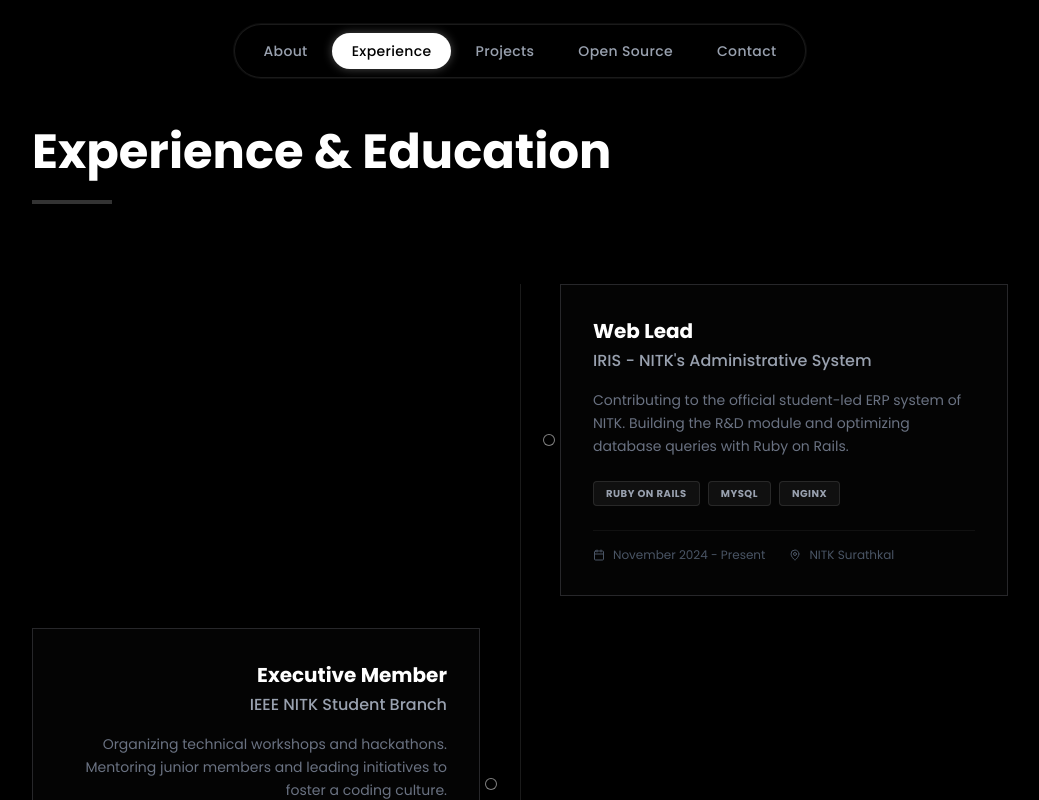
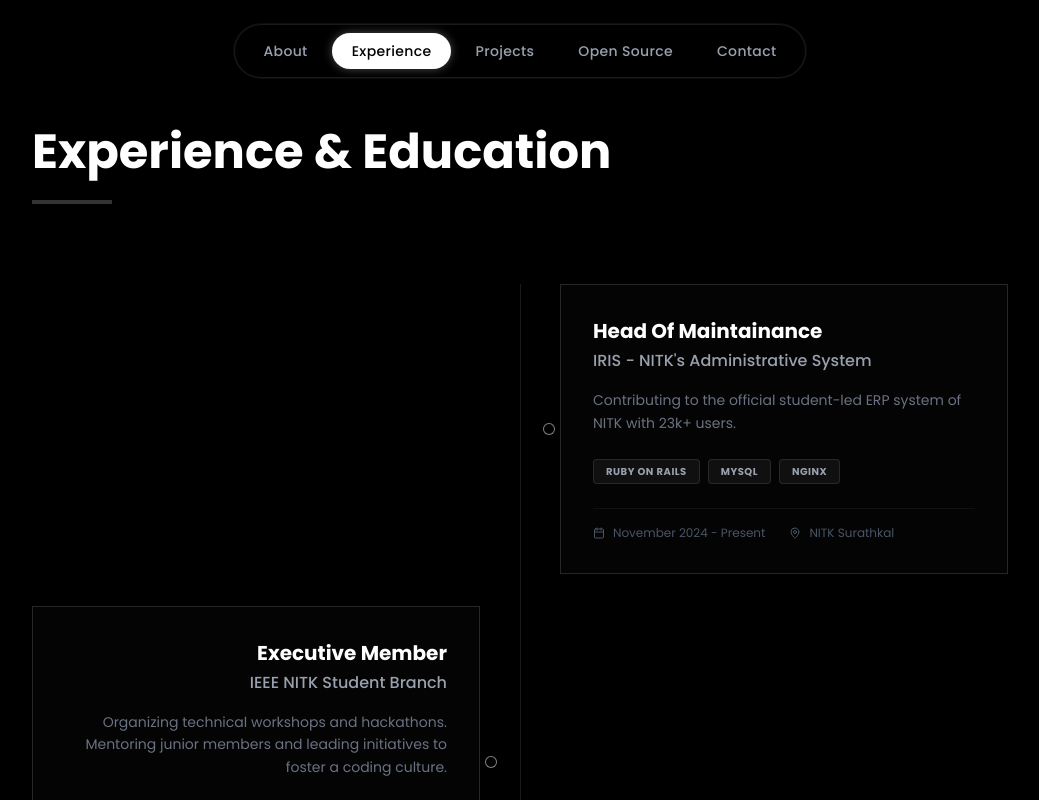
Before and after one commit to NikhilKottoli/Portfolio, a Next.js app: page /Experience in a window 1280 px wide. Shown: the top 800 px of the page, without its empty margins (120-1159 px from the left). Built offline with nearby package versions, Linux system fonts and the light colour scheme.

Commit message:
fix: update job title and description in Experience component

```diff
--- a/src/app/components/Experience.tsx
+++ b/src/app/components/Experience.tsx
@@ -9,11 +9,11 @@ const Experience = () => {
 
     const experiences = [
         {
-            title: "Web Lead",
+            title: "Head Of Maintainance",
             company: "IRIS - NITK's Administrative System",
             date: "November 2024 - Present",
             location: "NITK Surathkal",
-            description: "Contributing to the official student-led ERP system of NITK. Building the R&D module and optimizing database queries with Ruby on Rails.",
+            description: "Contributing to the official student-led ERP system of NITK with 23k+ users.",
             image: "/iris.png",
             tags: ["Ruby on Rails", "MySQL", "Nginx"],
             detailedTimeline: [
```
